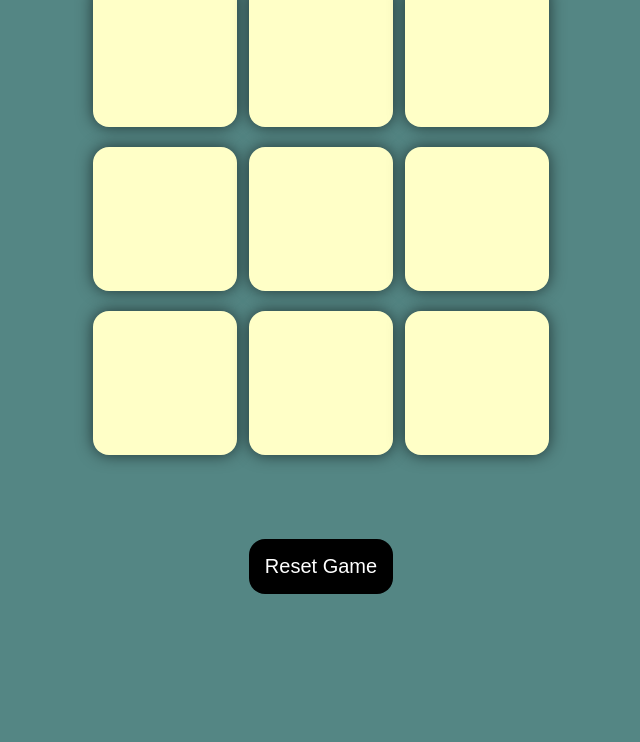
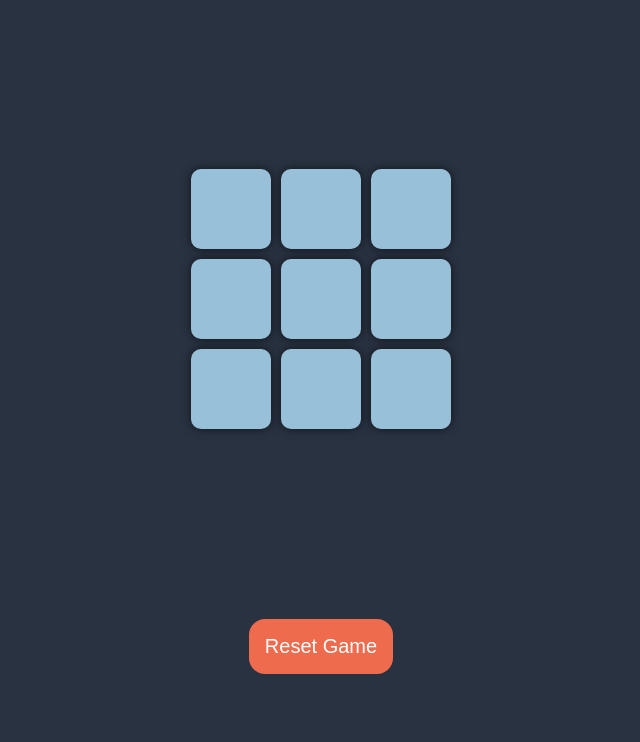
Before and after one commit to Ankush50/TicTacToe, a plain HTML site: page index1.html in a window 1280 px wide. Shown: the part 58-800 px from the top of the page, without its empty margins (319-959 px from the left). Drawn offline with Linux system fonts and the light colour scheme.

Commit message:
index1.html

```diff
--- a/index1.html
+++ b/index1.html
@@ -28,85 +28,86 @@
         <button id="resetBtn">Reset Game</button>
     </main>
 
-
-
     <style>
         * {
-            margin: 0px;
-            padding: 0px;
+            margin: 0;
+            padding: 0;
+            box-sizing: border-box;
         }
 
         body {
-            background-color: #548684;
+            background-color: #293241;
+            color: #98C1D9;
+            font-family: 'Arial', sans-serif;
             text-align: center;
         }
 
         .container {
-            height: 70vh;
+            height: 80vh;
             display: flex;
             justify-content: center;
+            align-items: center;
         }
 
         .game {
-            height: 60vmin;
-            width: 60vmin;
-            display: flex;
-            flex-wrap: wrap;
-            justify-content: center;
-            align-items: center;
-            gap: 1.5vmin
+            display: grid;
+            grid-template-columns: repeat(3, 1fr);
+            gap: 10px;
+            max-width: 400px;
+            margin: auto;
         }
 
         .box {
-            height: 18vmin;
-            width: 18vmin;
-            border-radius: 1rem;
+            height: 80px;
+            width: 80px;
+            border-radius: 10px;
             border: none;
-            box-shadow: 0 0 1rem rgba(0,0,0,0.6);
-            font-size: 6vmin;
-            color: #b0413e;
-            background-color: #ffffc7;
+            box-shadow: 0 0 10px rgba(0, 0, 0, 0.6);
+            font-size: 24px;
+            background-color: #98C1D9;
+            cursor: pointer;
+            transition: background-color 0.3s;
+            color: #EE6C4D;
         }
 
-        #resetBtn {
+        .box:hover {
+            background-color: #4A6273;
+        }
+
+        #resetBtn,
+        #new-btn {
             padding: 1rem;
             font-size: 1.25rem;
-            background-color: black;
+            background-color: #EE6C4D;
             color: white;
             border: none;
             border-radius: 1rem;
+            cursor: pointer;
+            transition: background-color 0.3s;
         }
 
-        #new-btn {
-            padding: 1rem;
-            font-size: 1.25rem;
-            background-color: black;
-            color: white;
-            border: none;
-            border-radius: 1rem;
+        #resetBtn:hover,
+        #new-btn:hover {
+            background-color: #F09819;
         }
 
         #msg {
-            color: #ffffc7;
-            font-size: 10vmin;
+            color: #EE6C4D;
+            font-size: 3rem;
+            margin: 0;
         }
 
         .msg-container {
-            height: 100vmin;
             display: flex;
-            justify-content: center;
-            align-items: center;
             flex-direction: column;
-            gap: 4rem;
+            gap: 2rem;
         }
 
         .hide {
             display: none;
         }
+
     </style>
-
-
-
 
     <script>
         let boxes = document.querySelectorAll(".box");
```
